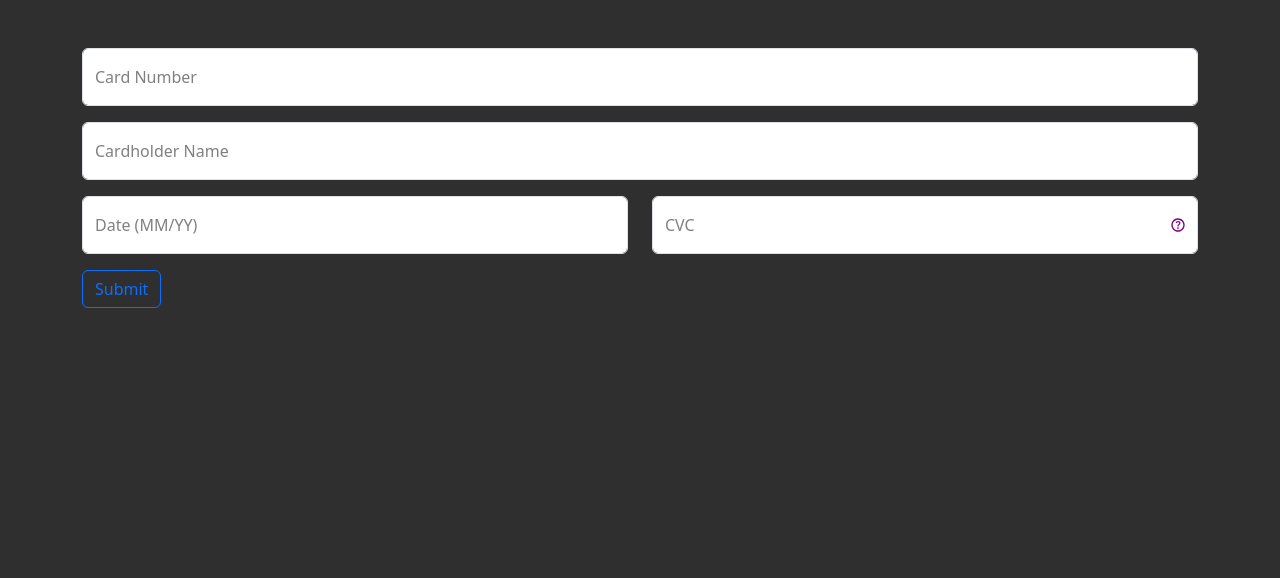
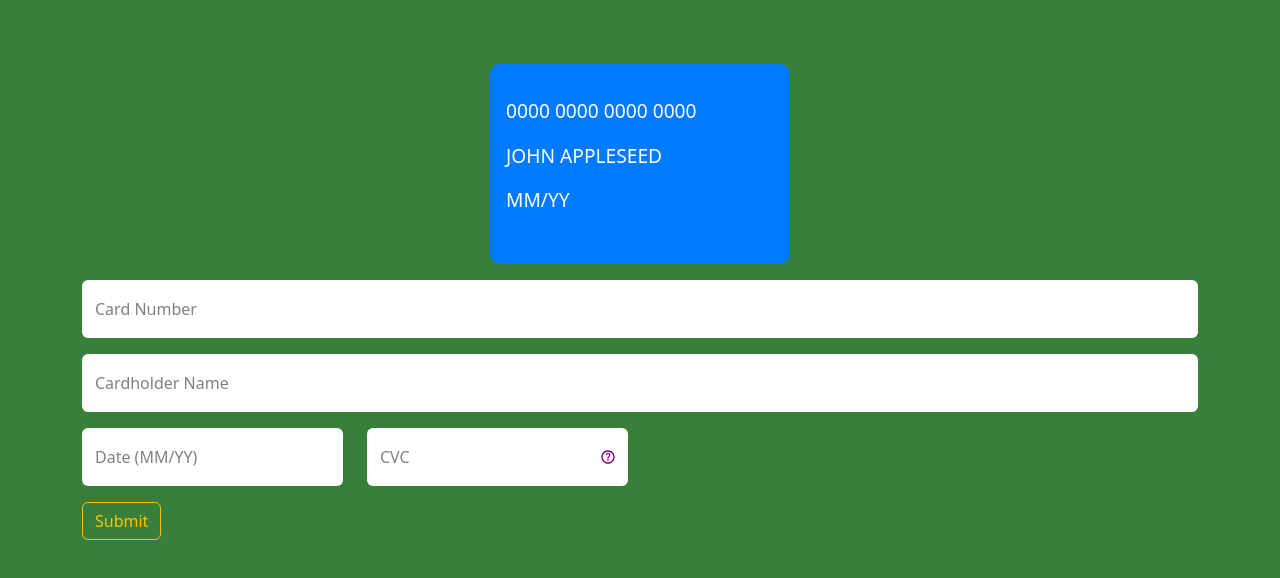
Before and after one commit to AriCohelo/credit-card-form, a React (Vite) app: page / in a window 1280 px wide. Shown: the top 578 px of the page. Built offline with nearby package versions, Linux system fonts and the light colour scheme.

Commit message:
solved the logic for the fliping card viewer. Only thing left is adjust the styles

```diff
--- a/src/App.tsx
+++ b/src/App.tsx
@@ -1,4 +1,5 @@
 import { useForm } from 'react-hook-form';
+import React, { useState } from 'react';
 import { DevTool } from '@hookform/devtools';
 import { OverlayTrigger, Tooltip } from 'react-bootstrap';
 
@@ -22,6 +23,7 @@ type FormValues = {
 };
 
 function App() {
+  const [isCvcFocused, setIsCvcFocused] = useState(false);
   const {
     register,
     control,
@@ -39,7 +41,7 @@ function App() {
   const { cardCvc, handleCvcFormat, submitButtonRef } = useFormatCvc({
     setValue,
   });
-  const { hanldeValidateNumber } = useValidateNumber();
+  const { handleValidateNumber } = useValidateNumber();
   const { handleValidateDate } = useValidateDate();
   const { handleValidateCvc } = useValidateCvc({ setError, clearErrors });
 
@@ -50,7 +52,24 @@ function App() {
   return (
     <>
       <article className="cardFormAppContainer ">
-        <div className="cardViewer"></div>
+        {/*
+        Credit Card Viewer
+        */}
+
+        <div className="cardViewer m-3 d-flex justify-content-center align-items-center ">
+          <div className="card ">
+            <div className={`card__inner ${isCvcFocused ? 'rotate' : ''}`}>
+              <div className="card__inner-front d-flex flex-column align-items-start p-3">
+                <p>{cardNumber || '0000 0000 0000 0000'}</p>
+                <p>{cardName || 'JOHN APPLESEED'}</p>
+                <p>{cardDate || 'MM/YY'}</p>
+              </div>
+              <div className="card__inner-back p-3">
+                <p>{cardCvc || '123'}</p>
+              </div>
+            </div>
+          </div>
+        </div>
 
         {/*
         Credit Card Form
@@ -72,7 +91,7 @@ function App() {
               {...register('cardNumber', {
                 onChange: handleNumberFormat,
                 required: 'Card number is required',
-                validate: { hanldeValidateNumber },
+                validate: { handleValidateNumber },
               })}
               value={cardNumber}
             />
@@ -108,7 +127,7 @@ function App() {
           </div>
 
           <div className="row justify-content-center justify-content-md-start">
-            <div className="form-floating mb-3 col">
+            <div className="form-floating mb-3 col-md-3">
               <input
                 type="tel"
                 id="cardDate"
@@ -134,7 +153,7 @@ function App() {
                 {errors.cardDate ? errors.cardDate.message : 'Date (MM/YY)'}
               </label>
             </div>
-            <div className="form-floating mb-3 col position-relative">
+            <div className="form-floating mb-3 col-md-3 position-relative">
               <input
                 type="tel"
                 id="cardCvc"
@@ -149,6 +168,8 @@ function App() {
                 })}
                 ref={cardCvcRef}
                 value={cardCvc}
+                onFocus={() => setIsCvcFocused(true)} // Set focus state to true
+                onBlur={() => setIsCvcFocused(false)} // Set focus state to false
               />
               <label
                 htmlFor="cardCvc"
@@ -181,7 +202,7 @@ function App() {
             </div>
           </div>
           <div className="d-flex justify-content-center justify-content-md-start">
-            <button className="btn btn-outline-primary" ref={submitButtonRef}>
+            <button className="btn btn-outline-warning" ref={submitButtonRef}>
               Submit
             </button>
           </div>
--- a/src/app.scss
+++ b/src/app.scss
@@ -1,12 +1,16 @@
 body {
   padding: 3rem;
-  background-color: #302f2f;
+  background-color: #387f39;
 }
 .form-control {
   font-weight: 600;
+  border: none;
+  border-color: transparent;
+
   &:focus {
+    border: 3px solid #a2ca71;
     box-shadow: none;
-    border: 3px solid #800080;
+    outline: none;
   }
 }
 a {
@@ -29,3 +33,54 @@ label {
     box-shadow: none;
   }
 }
+///////////////////////////
+///
+///
+///
+///
+///
+///
+///
+.card {
+  width: 300px;
+  height: 200px;
+  perspective: 1000px; // Crea la ilusión de profundidad.
+  background-color: transparent;
+  border: none;
+  &__inner {
+    &.rotate {
+      transform: rotateY(180deg); // Rotate the card when the class is applied
+    }
+    width: 100%;
+    height: 100%;
+    position: relative;
+    transition: transform 0.8s;
+    transform-style: preserve-3d; // Permite que los hijos se muevan en 3D.
+    background-color: transparent;
+
+    &-front,
+    &-back {
+      border-radius: 10px;
+      position: absolute;
+      width: 100%;
+      height: 100%;
+      backface-visibility: hidden; // Oculta la parte trasera cuando se rota.
+      display: flex;
+      align-items: center;
+      justify-content: center;
+      font-size: 1.2rem;
+      color: white;
+      background-color: inherit;
+    }
+    &-front {
+      background-color: #007bff;
+    }
+
+    &-back {
+      background-color: #ff5733;
+      transform: rotateY(
+        180deg
+      ); // Hace que la parte trasera esté inicialmente oculta.
+    }
+  }
+}
--- a/src/hooks/useValidateNumber.tsx
+++ b/src/hooks/useValidateNumber.tsx
@@ -1,6 +1,6 @@
 export function useValidateNumber() {
-  const hanldeValidateNumber = (cardNumber: string) => {
+  const handleValidateNumber = (cardNumber: string) => {
     if (cardNumber.length < 16) return 'Invalid card number';
   };
-  return { hanldeValidateNumber };
+  return { handleValidateNumber };
 }
--- a/src/main.tsx
+++ b/src/main.tsx
@@ -1,5 +1,4 @@
 import 'bootstrap/dist/css/bootstrap.min.css';
-import 'bootstrap/dist/js/bootstrap.bundle.min';
 
 import { StrictMode } from 'react';
 import { createRoot } from 'react-dom/client';
```
